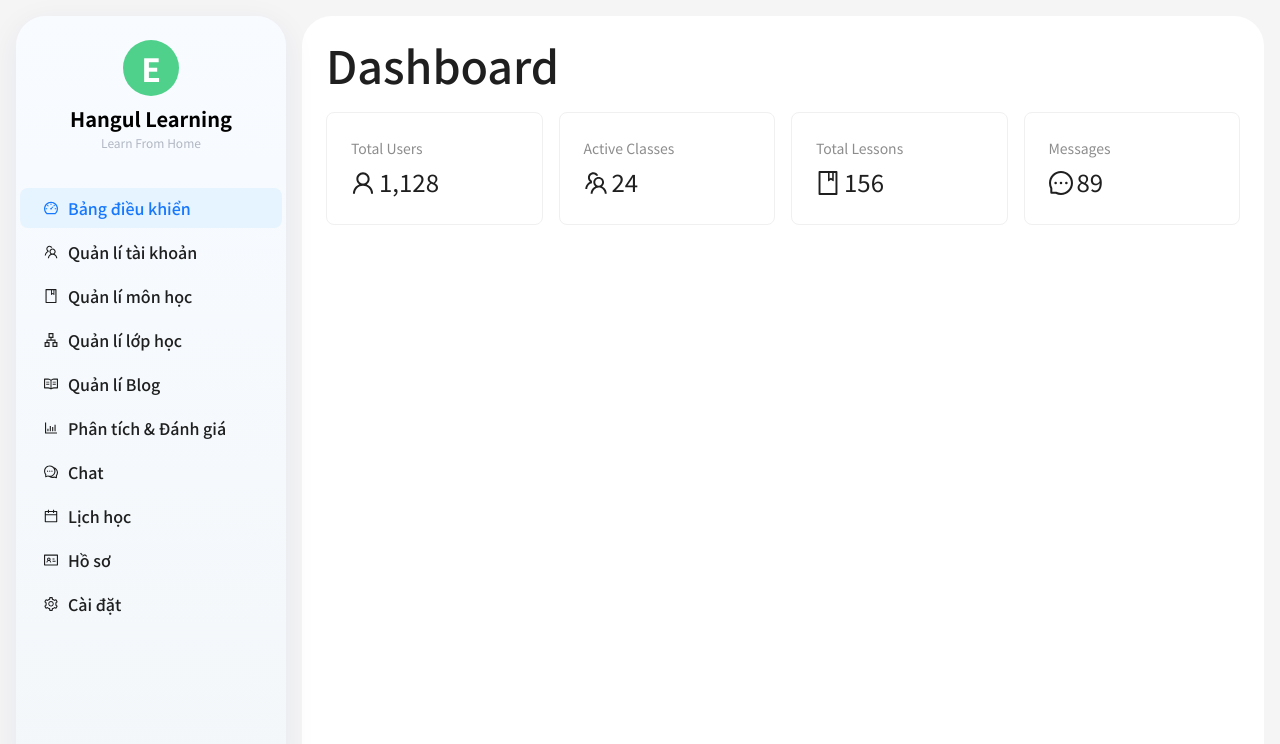
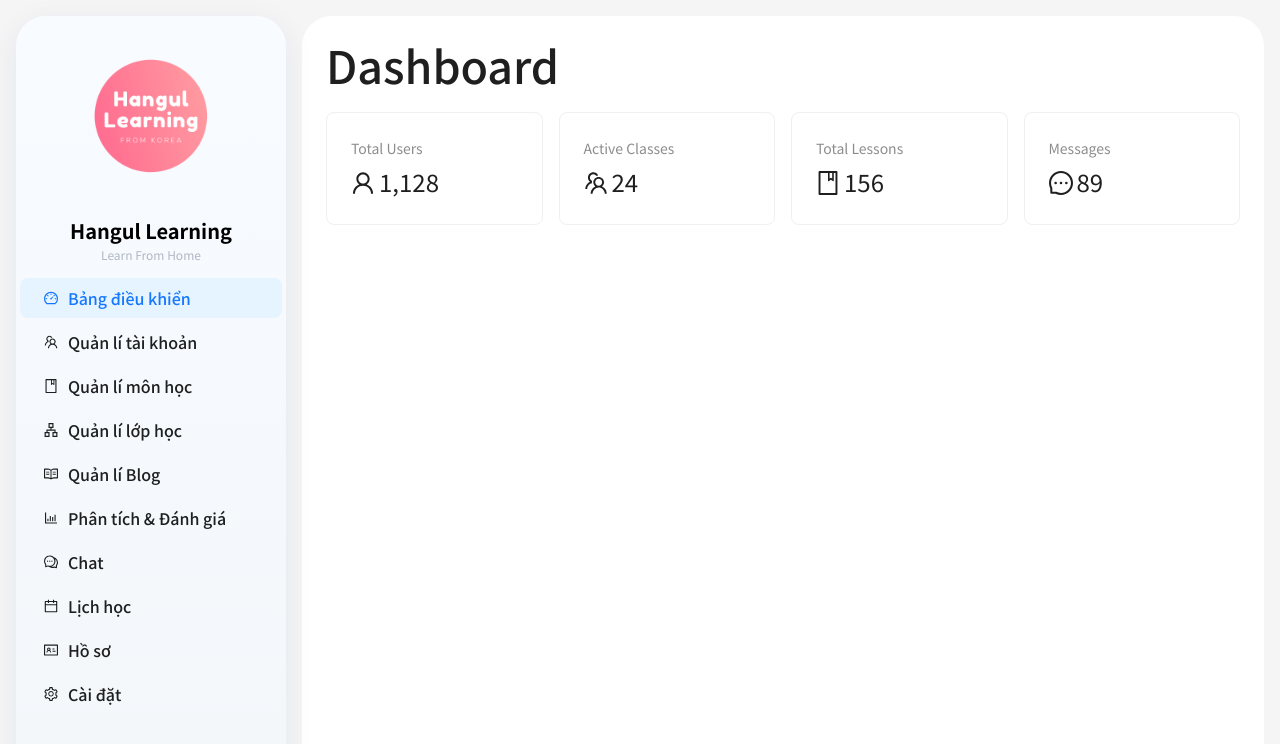
Before and after one commit to kietKS-tpk6/Summer2025SWD392_SE1703_Group6_FE, a React (Vite) app in the folder Hangul Learning System/: page /dashboard in a window 1280 px wide. Shown: the top 744 px of the page. Built offline with nearby package versions, Linux system fonts and the light colour scheme.

Commit message:
feat: add image(logo) to dashboard

```diff
--- a/Hangul Learning System/src/components/dashboard/Sidebar.jsx
+++ b/Hangul Learning System/src/components/dashboard/Sidebar.jsx
@@ -12,6 +12,7 @@ import {
   IdcardOutlined,
   SettingOutlined,
 } from '@ant-design/icons';
+import logo from '../../../public/images/logoB.png'
 import { useNavigate, useLocation } from 'react-router-dom';
 
 const { Sider } = Layout;
@@ -89,7 +90,7 @@ const Sidebar = () => {
         display: 'flex',
         flexDirection: 'column',
         justifyContent: 'space-between',
-        padding: '24px 0',
+        padding: '0px 0',
       }}
     >
       <div>
@@ -98,15 +99,18 @@ const Sidebar = () => {
           display: 'flex',
           flexDirection: 'column',
           alignItems: 'center',
-          marginBottom: 32,
+          marginBottom: 10,
         }}>
-          <div style={{
+          {/* <div style={{
             width: 56, height: 56, borderRadius: '50%',
             background: '#4fd18b', display: 'flex', alignItems: 'center', justifyContent: 'center',
             fontSize: 32, color: '#fff', fontWeight: 700, marginBottom: 8
           }}>
             E
-          </div>
+          </div> */}
+          <img src='../../../public/images/logoB.png' alt="" style={{
+            width: 200, height: 200, display: 'flex', alignItems: 'center', justifyContent: 'center'
+          }}/>
           <div style={{ fontWeight: 700, fontSize: 20, color: '#000' }}>Hangul Learning</div>
           <div style={{ fontSize: 12, color: '#b0b7c3' }}>Learn From Home</div>
         </div>
```
Also changed, not shown: Hangul Learning System/public/images/logoA.png (added), Hangul Learning System/public/images/logoB.png (added).
